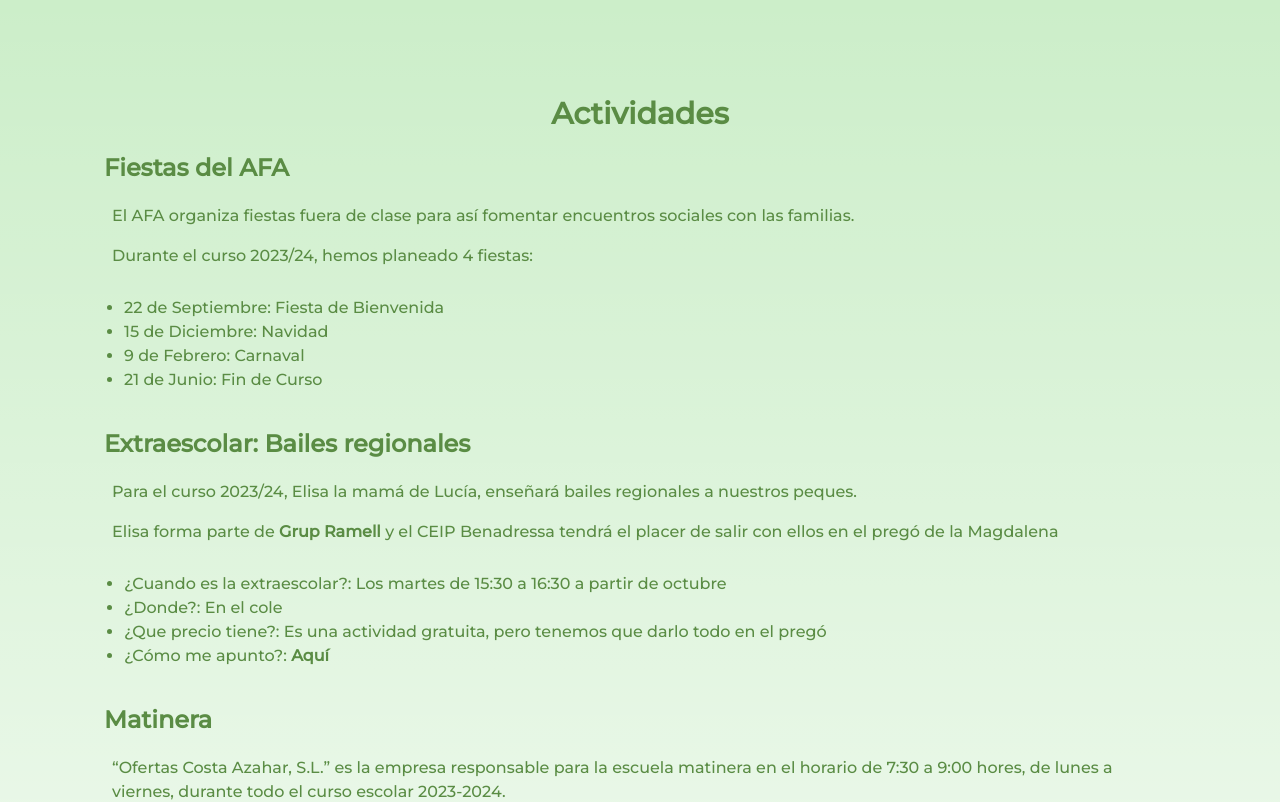
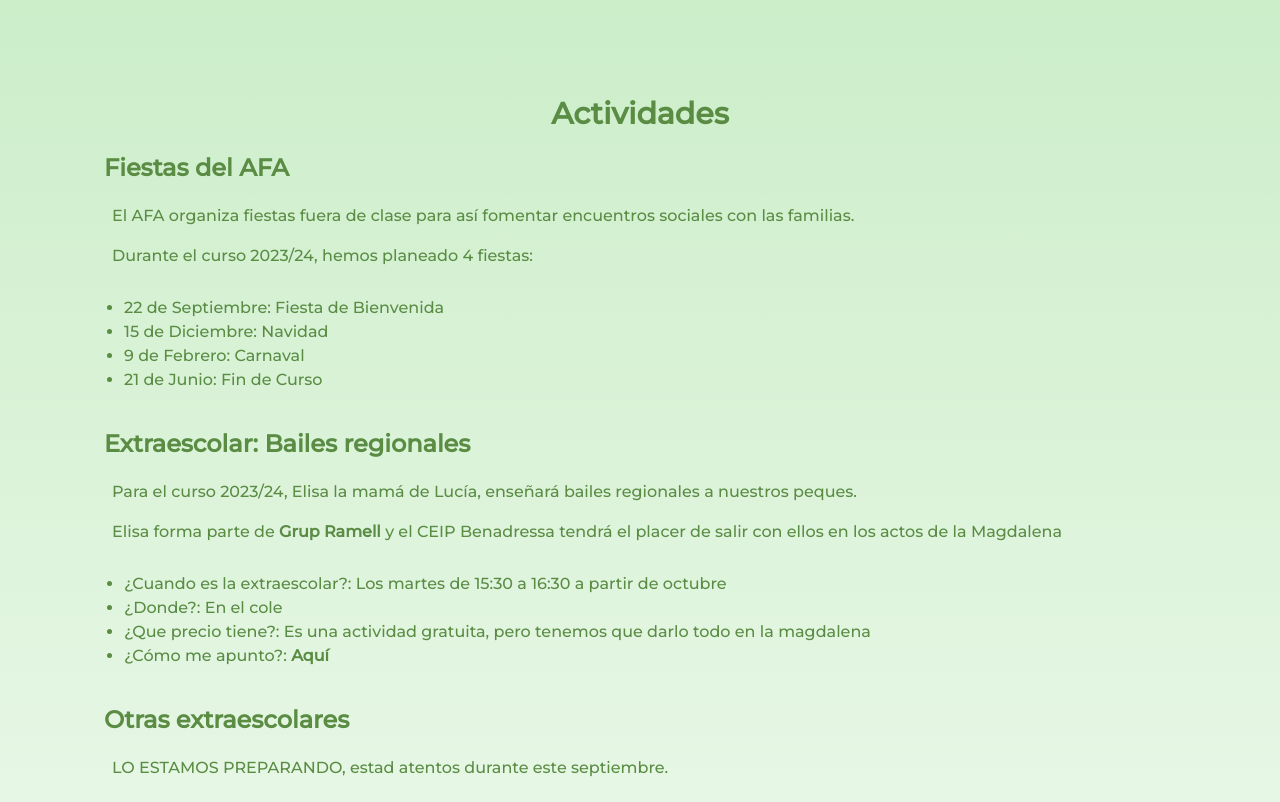
Before and after one commit to spargates/AFA, a Next.js app: page /actividades in a window 1280 px wide. Shown: the top 802 px of the page. Built offline with nearby package versions, Linux system fonts and the light colour scheme.

Commit message:
ACtos de magdalena

```diff
--- a/app/actividades/page.tsx
+++ b/app/actividades/page.tsx
@@ -52,7 +52,7 @@ export default function Actividades() {
             </p>
             <p className="p-2" >
               Elisa forma parte de <a href="http://www.grupramell.com" className="text-brand-500 font-bold"> Grup Ramell </a>
-              y el CEIP Benadressa tendrá el placer de salir con ellos en el pregó de la Magdalena
+              y el CEIP Benadressa tendrá el placer de salir con ellos en los actos de la Magdalena
             </p>
             <ul className='list-disc p-5'>
                 <li className="break-normal">
@@ -62,12 +62,19 @@ export default function Actividades() {
                   ¿Donde?: En el cole
                 </li>
                 <li className="break-normal">
-                  ¿Que precio tiene?: Es una actividad gratuita, pero tenemos que darlo todo en el pregó
+                  ¿Que precio tiene?: Es una actividad gratuita, pero tenemos que darlo todo en la magdalena
                 </li>
                 <li className="break-normal">
                   ¿Cómo me apunto?: <a href="https://forms.gle/bNj6swZUtuyWfqEd8" className="text-brand-500 font-bold"> Aquí </a>
                 </li>
               </ul>
+          </li>
+          <li className="p-2">
+            <h2 className={`mb-3 text-2xl font-semibold`}>
+             Otras extraescolares
+            </h2>
+            <p className="p-2"> LO ESTAMOS PREPARANDO, estad atentos durante este septiembre.
+            </p>
           </li>
           <li className="p-2">
             <h2 className={`mb-3 text-2xl font-semibold`}>
```
